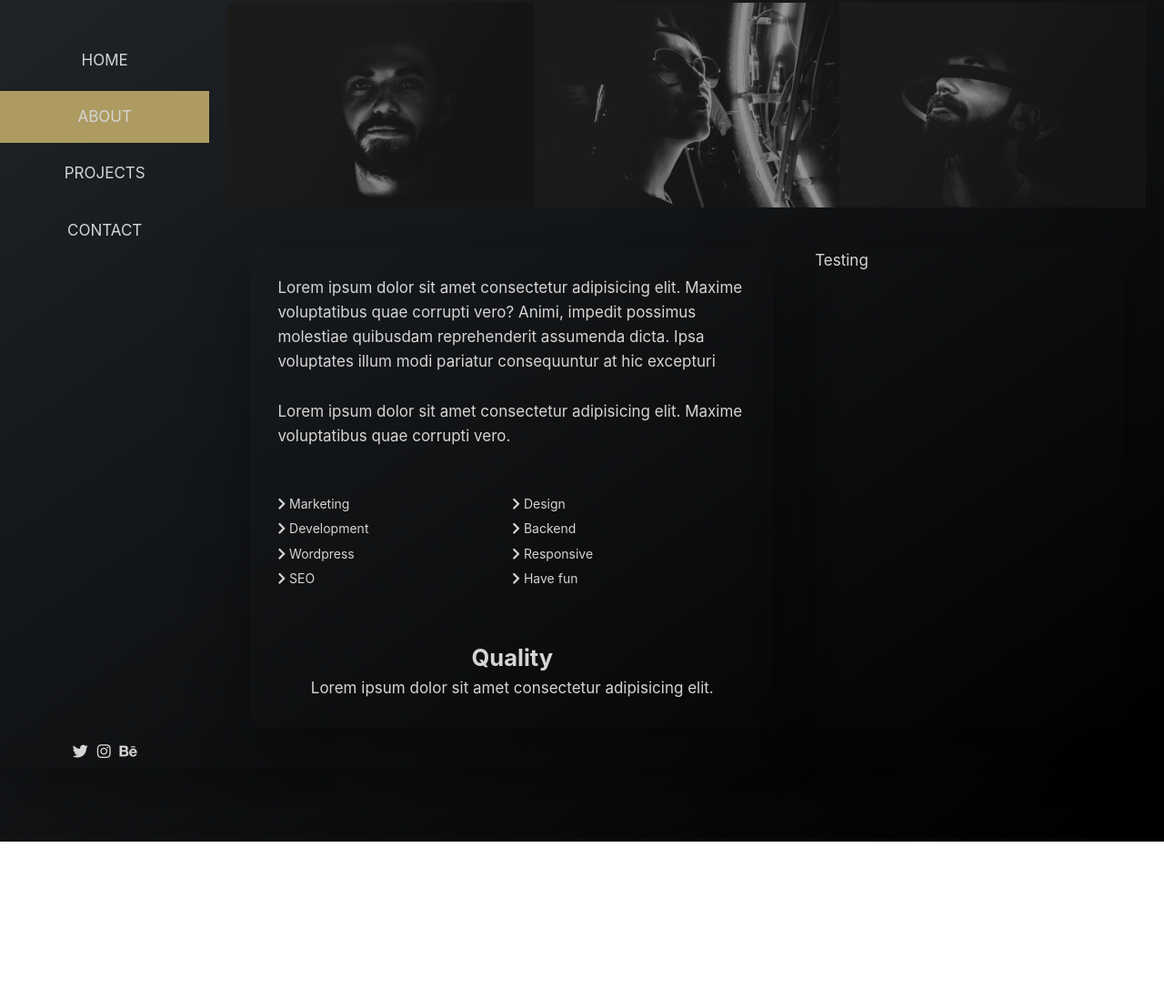
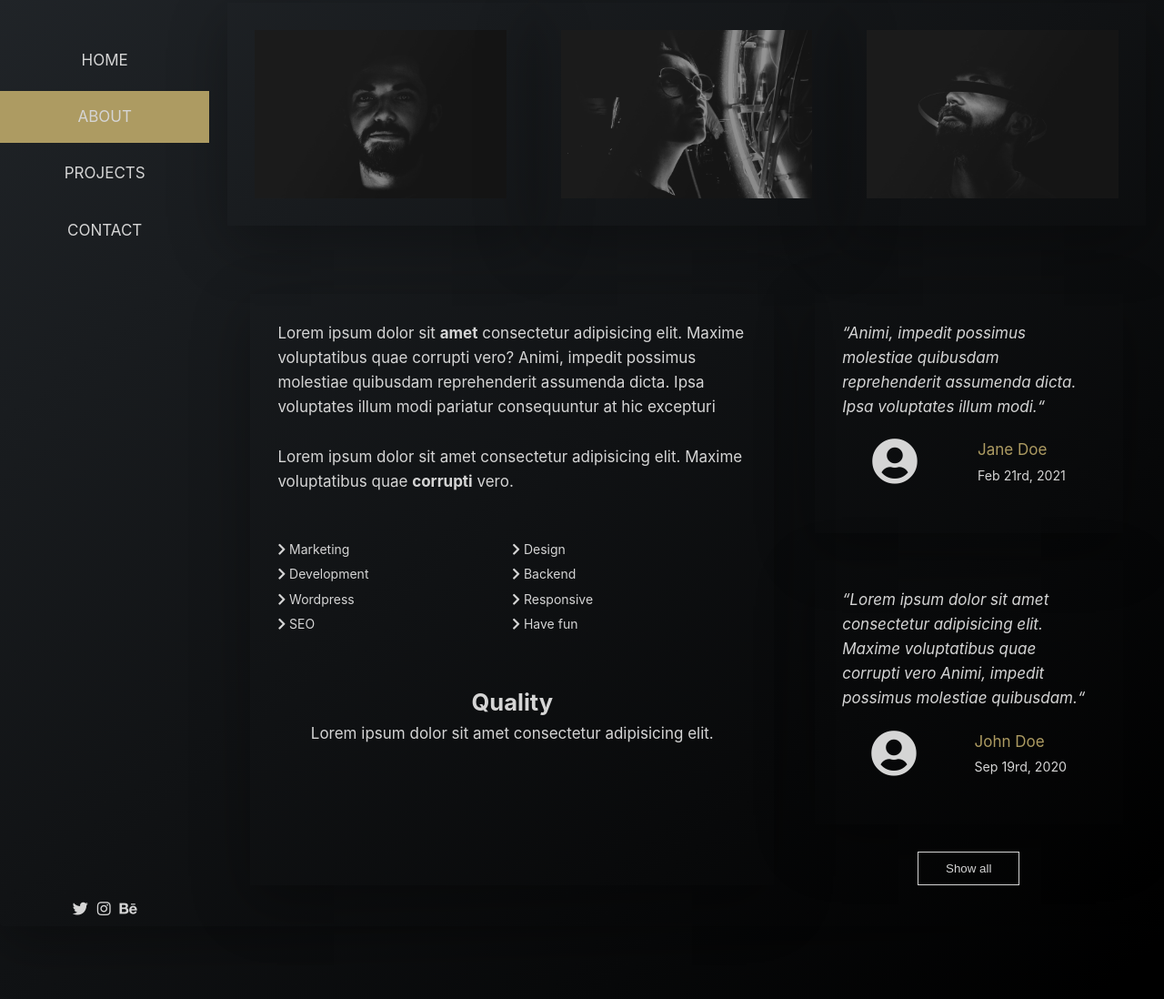
Before and after one commit to Noctturne/BRVO-about-test, a website: page index.html in a window 1280 px wide. Shown: the part 147-1245 px from the top of the page at 91% size. Before the commit the page ends 1072 px from the top, so only its background shows below. Drawn offline with Linux system fonts and the light colour scheme.

Commit message:
Building user reviews

```diff
--- a/index.html
+++ b/index.html
@@ -63,12 +63,12 @@
                     </div>
                     <article class="detail">
                         <div class="description">
-                            <p> Lorem ipsum dolor sit amet consectetur adipisicing elit.
+                            <p> Lorem ipsum dolor sit <b>amet</b> consectetur adipisicing elit.
                                 Maxime voluptatibus quae corrupti vero? Animi, impedit possimus molestiae quibusdam reprehenderit assumenda dicta.
                                 Ipsa voluptates illum modi pariatur consequuntur at hic excepturi </p>
                             </br>
                             <p> Lorem ipsum dolor sit amet consectetur adipisicing elit.
-                                Maxime voluptatibus quae corrupti vero. </p>
+                                Maxime voluptatibus quae <b>corrupti</b> vero. </p>
                             <ul class="list">
                                 <li class="list__item"> <i class="fas fa-chevron-right"></i> Marketing </li>
                                 <li class="list__item"> <i class="fas fa-chevron-right"></i> Design </li>
@@ -85,7 +85,29 @@
                             </div>
                         </div>
                         <div class="user-reviews">
-                            Testing
+                            <figure class="review">
+                                <blockquote class="review">&ldquo;Animi, impedit possimus molestiae quibusdam reprehenderit assumenda dicta.
+                                    Ipsa voluptates illum modi.&ldquo;</blockquote>
+                                <figcaption class="review__user">
+                                    <i class="fas fa-user-circle fa-3x review__photo"></i>
+                                    <div class="review__user-box">
+                                        <p class="review__user-name"> Jane Doe </p>
+                                        <small class="review__user-date"> Feb 21rd, 2021 </small>
+                                    </div>
+                                </figcaption>
+                            </figure>
+                            <figure class="review">
+                                <blockquote class="review">&ldquo;Lorem ipsum dolor sit amet consectetur adipisicing elit.
+                                    Maxime voluptatibus quae corrupti vero Animi, impedit possimus molestiae quibusdam.&ldquo;</blockquote>
+                                <figcaption class="review__user">
+                                    <i class="fas fa-user-circle fa-3x review__photo"></i>
+                                    <div class="review__user-box">
+                                        <p class="review__user-name"> John Doe </p>
+                                        <small class="review__user-date"> Sep 19rd, 2020 </small>
+                                    </div>
+                                </figcaption>
+                            </figure>
+                            <button class="btn-inline"> Show all </button>
                         </div>
                     </article>
                 </section>
--- a/sass/layout/_layout.scss
+++ b/sass/layout/_layout.scss
@@ -31,5 +31,7 @@
 
 .user-reviews {
     flex: 1;
-    box-shadow: $box-shadow-base;
+    display: flex;
+    flex-direction: column;
+    align-items: center;
 }
--- a/sass/main.scss
+++ b/sass/main.scss
@@ -1,7 +1,8 @@
 @import "variables/variables";
 @import "utilities/utilities";
 @import "mixins/mixins";
-@import "nesting/nesting";
+@import "nesting/button";
+@import "nesting/figure";
 @import "components/gallery";
 @import "components/header";
 @import "components/list";
--- /dev/null
+++ b/sass/nesting/_button.scss
@@ -0,0 +1,39 @@
+.btn-inline {
+    background-color: transparent;
+    border: $border-light;
+    color: $color-light;
+    overflow: hidden;
+    padding: 1rem 3rem;
+    position: relative;
+    transition: .2s transform ease-in-out;
+    will-change: transform;
+    z-index: 0;
+    cursor: pointer;
+
+    &::after{
+        background-color: $color-secondary-dark;
+        content: '';
+        display: block;
+        height: 100%;
+        width: 100%;
+        position: absolute;
+        left: 0;
+        top: 0;
+        transform: translate(-100%, 0) rotate(10deg);
+        transform-origin: top left;
+        transition: .2s transform ease-out;
+        will-change: transform;
+        z-index: -1;
+    }
+
+    &:hover::after{
+        transform: translate(0, 0);
+    }
+
+    &:hover {
+        border: 2px solid transparent;
+        color: $color-light;
+        transform: scale(1.05);
+        will-change: transform;
+    }
+}
--- /dev/null
+++ b/sass/nesting/_figure.scss
@@ -0,0 +1,34 @@
+figure {
+    box-shadow: $box-shadow-base;
+    padding: 3rem;
+    margin-bottom: 3rem;
+}
+
+blockquote {
+    font-style: italic;
+}
+
+figcaption {
+    display: flex;
+    justify-content: space-around;
+    padding: 2rem 0;
+}
+
+.review {
+    &__photo {
+
+    }
+
+    &__user-box {
+
+    }
+
+    &__user-name {
+        color: $color-secondary;
+        cursor: pointer;
+    }
+
+    &__user-date {
+
+    }
+}
--- a/sass/utilities/_utilities.scss
+++ b/sass/utilities/_utilities.scss
@@ -1,6 +1,11 @@
 /*      GRADIENTS        */
 $gradient-dark: linear-gradient(to right bottom, $color-dark, $color-primary);
 
+/*      BORDERS        */
 $border-dark: 2px solid $color-dark-light;
+$border-light: 1px solid $color-light;
 
 .text-center{ text-align: center; }
+
+/*      SHADOWS        */
+$box-shadow-base:  0 2rem 6rem rgba(0, 0, 0, .3);
--- a/sass/variables/_variables.scss
+++ b/sass/variables/_variables.scss
@@ -12,6 +12,3 @@ $color-dark: #212529;
 $color-dark-light: #313335;
 $color-light: #D5D5D5;
 $color-white: #FFF;
-
-/*      SHADOWS        */
-$box-shadow-base:  0 2rem 6rem rgba(0, 0, 0, .3);
```
Also changed, not shown: css/style.css, sass/nesting/_nesting.scss (deleted), 1 other file.
